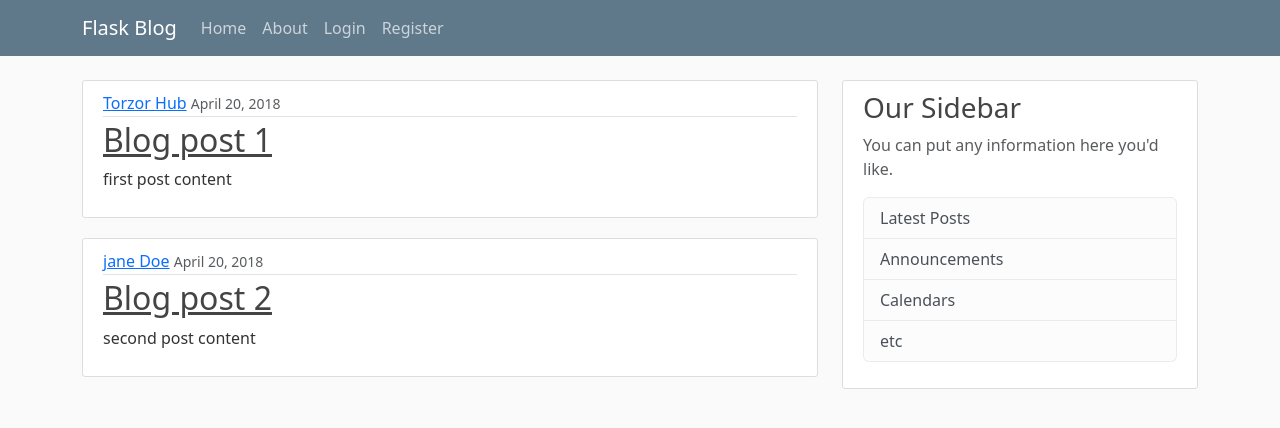
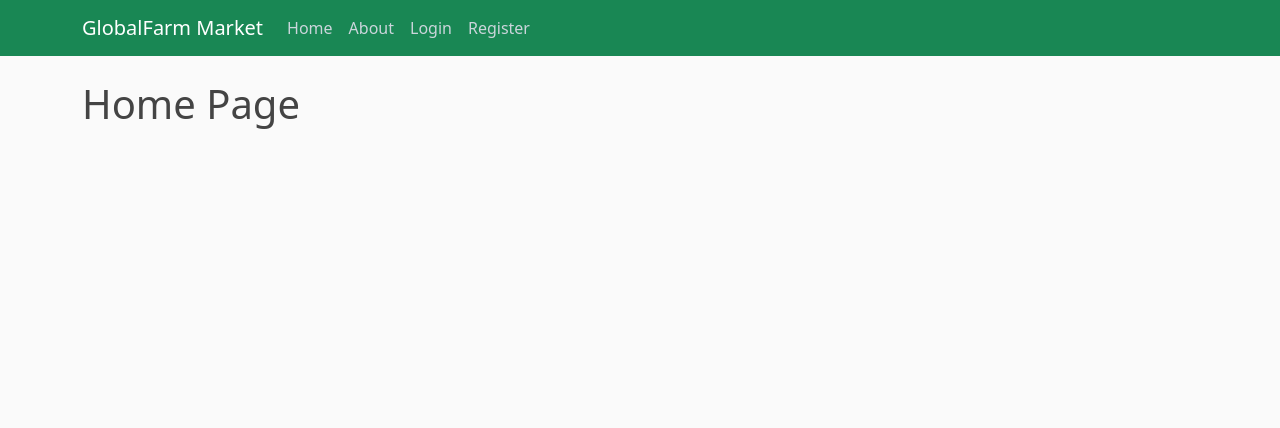
Before and after one commit to Power70/gloFarmersMkt, a Flask app: page / in a window 1280 px wide. Shown: the top 428 px of the page. Run offline with Flask 3, Linux system fonts and the light colour scheme.

```diff
--- a/flask_blog.py
+++ b/flask_blog.py
@@ -80,4 +80,4 @@ def login():
     # with form=form we have access to the instance above
 
 if __name__ == "__main__":
-    app.run(debug=True, port=5010)
+    app.run(debug=True, port=5011)
--- a/templates/home.html
+++ b/templates/home.html
@@ -1,15 +1,4 @@
 {% extends "layout.html" %}
 {% block content %}
-    {% for post in posts %}
-        <article class="media content-section">
-            <div class="media-body">
-                <div class="article-metadata">
-                    <a class="mr-2" href="#">{{ post.author }}</a>
-                    <small class="text-muted">{{ post.date_posted }}</small>
-                </div>
-                <h2><a class="article-title" href="#">{{ post.title }}</a></h2>
-                <p class="article-content">{{ post.content }}</p>
-            </div>
-        </article>
-    {% endfor %}
+    <h1>Home Page</h1>
 {% endblock content %}
--- a/templates/layout.html
+++ b/templates/layout.html
@@ -6,16 +6,16 @@
         <link href="https://cdn.jsdelivr.net/npm/bootstrap@5.3.3/dist/css/bootstrap.min.css" rel="stylesheet" integrity="sha384-QWTKZyjpPEjISv5WaRU9OFeRpok6YctnYmDr5pNlyT2bRjXh0JMhjY6hW+ALEwIH" crossorigin="anonymous">
         <link rel="stylesheet" type="text/css" href="{{url_for('static', filename='main.css')}}"/>
     {% if title %}
-    <title>FLask Blog - {{ title }} </title>
+    <title>GlobalFarm Market - {{ title }} </title>
     {% else %}
-        <title>FLask Blog</title>
+        <title>GlobalFarm Market</title>
     {% endif %}
 </head>
 <body>
     <header class="site-header">
-        <nav class="navbar navbar-expand-md navbar-dark bg-steel fixed-top">
+        <nav class="navbar navbar-expand-md navbar-dark bg-success fixed-top">
             <div class="container">
-                <a class="navbar-brand mr-4" href="/">Flask Blog</a>
+                <a class="navbar-brand mr-4" href="/">GlobalFarm Market</a>
                 <button class="navbar-toggler" type="button" data-toggle="collapse" data-target="#navbarToggle" aria-controls="navbarToggle" aria-expanded="false" aria-label="Toggle navigation">
                     <span class="navbar-toggler-icon"></span>
                 </button>
@@ -37,29 +37,9 @@
         <div class="row">
             <div class="col-md-8">
                 {# displaay flash message here #}
-                {% with messages = get_flashed_messages(with_categories=true) %}
-                    {% if messages %}
-                        {% for category, message in messages %}
-                            <div class="alert alert-{{category}}">
-                                {{message}}
-                            </div>
-                        {% endfor %}
-                    {% endif %}
-                {% endwith %}
-                {% block content %}{% endblock %}
-            </div>
-            <div class="col-md-4">
-                <div class="content-section">
-                    <h3>Our Sidebar</h3>
-                    <p class='text-muted'>You can put any information here you'd like.
-                        <ul class="list-group">
-                            <li class="list-group-item list-group-item-light">Latest Posts</li>
-                            <li class="list-group-item list-group-item-light">Announcements</li>
-                            <li class="list-group-item list-group-item-light">Calendars</li>
-                            <li class="list-group-item list-group-item-light">etc</li>
-                        </ul>
-                    </p>
-                </div>
+                {% block content %}
+
+                {% endblock %}
             </div>
         </div>
     </main>
```
